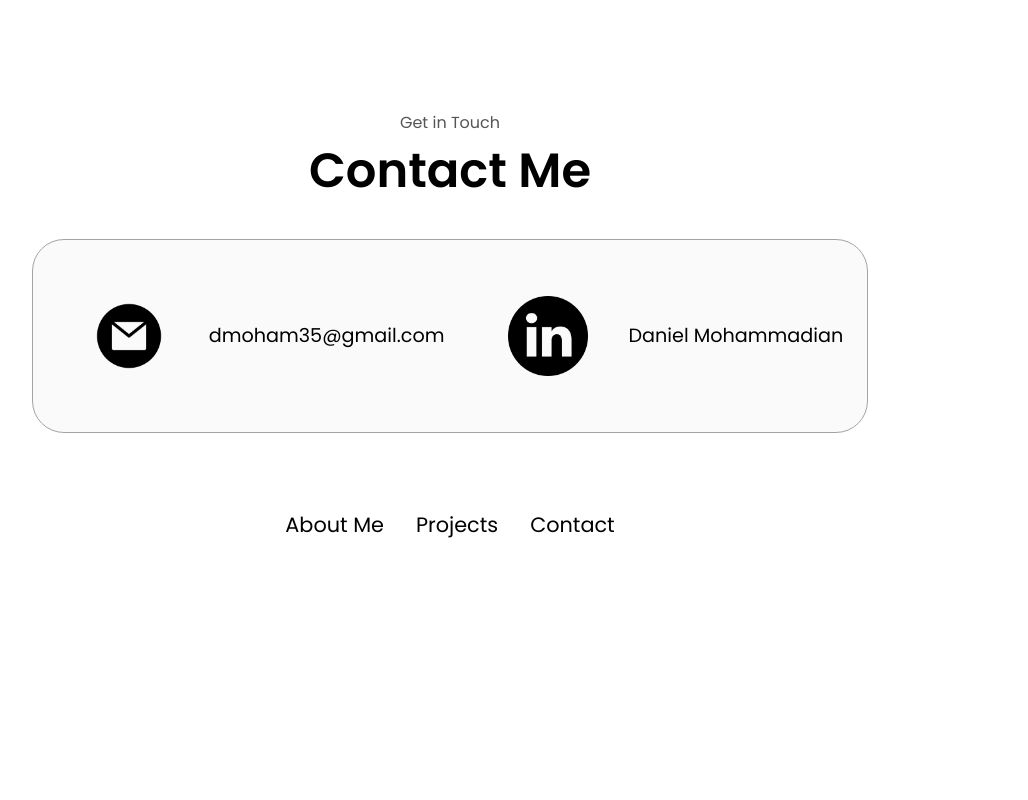
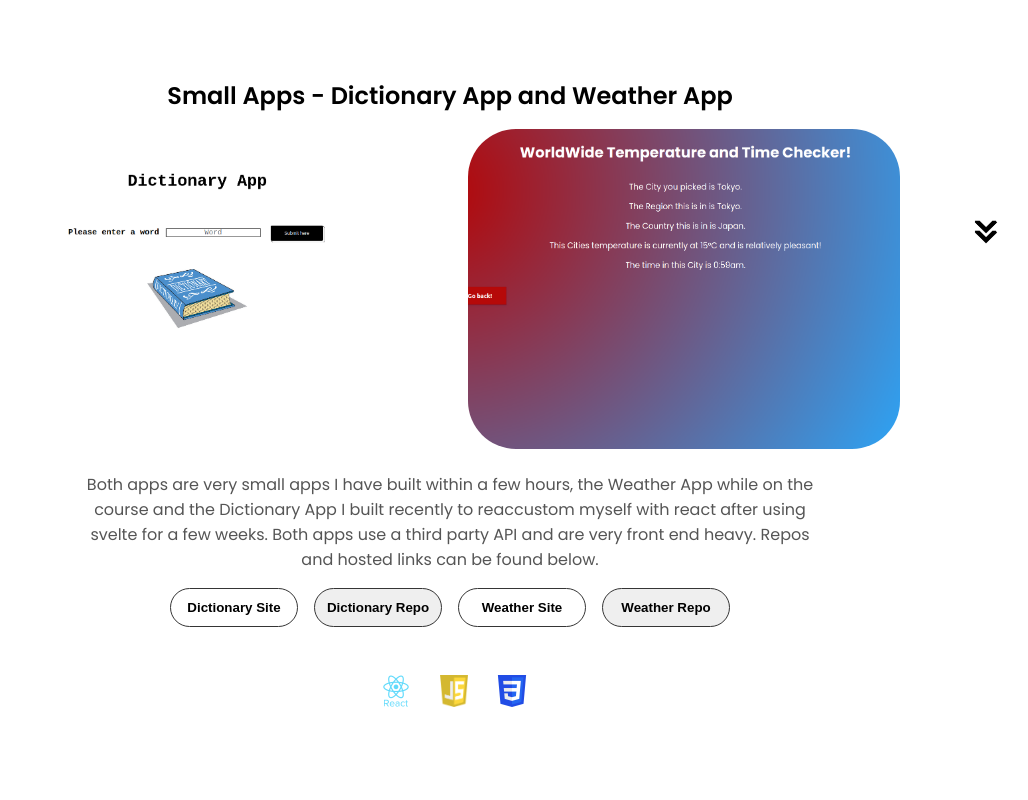
Before and after one commit to Danmoham/Site, a plain HTML site: page index.html in a window 1280 px wide. Shown: the part 4320-5120 px from the top of the page, without its empty margins (190-1218 px from the left). Before the commit the page ends 4993 px from the top, so only its background shows below. Drawn offline with nearby package versions, Linux system fonts and the light colour scheme.

Commit message:
added two sites

```diff
--- a/css/style.css
+++ b/css/style.css
@@ -408,7 +408,7 @@ h3{
 #arrow2{
     position: absolute;
     right: 5rem;
-    bottom: -205.5rem;
+    bottom: -240.5rem;
 
 }
 #contact{
@@ -452,3 +452,8 @@ footer{
 footer p{
     text-align: center;
 }
+.btn-project{
+    display: flex;
+    justify-content: center;
+    flex-wrap: wrap;
+}
--- a/index.html
+++ b/index.html
@@ -162,6 +162,31 @@
 
 
             </div>
+            <div class="projectStacks">
+                <h2 class="project-title">Small Apps - Dictionary App and Weather App</h2>
+                <img class="app-image" src="assets/dictionary.png" alt="Dictionary">
+                <img class="app-image" src="assets/weather.png" alt="Weather App">
+                <div class="project-text">
+                <p id="para-about1">Both apps are very small apps I have built within a few hours, the Weather App while on the course and the Dictionary App I built recently to reaccustom myself with react after using svelte for a few weeks. Both apps use a third party API and are very front end heavy. Repos and hosted links can be found below.
+                </p>
+                </div>
+                <div class="btn-project">
+                    <button class="btn btn-color-2"onclick="location.href='https://dansdictionary.netlify.app/'">Dictionary Site
+                    </button>
+                    <button class="btn btn-color-1" onclick="location.href='https://github.com/Danmoham/BasicDictionaryApp'"> Dictionary Repo
+                    </button>
+                    <button class="btn btn-color-2"onclick="location.href='https://dansweathertimeapp.netlify.app/'">Weather Site
+                    </button>
+                    <button class="btn btn-color-1" onclick="location.href='https://github.com/Danmoham/MyBasicWeatherApp'"> Weather Repo
+                    </button>
+                </div>
+
+                <div>
+                    <img class="icon" src="assets/react.png">
+                    <img class="icon" src="assets/JS.png">
+                    <img class="icon" src="assets/CSS.png">
+
+                </div>
        </div>
        <img src="assets/arrow.png" alt="Arrow Icon" class="icon" id="arrow2" onclick="location.href='./#contact'">
        <section id="contact">
```
Also changed, not shown: assets/dictionary.png (added), assets/weather.png (added).
